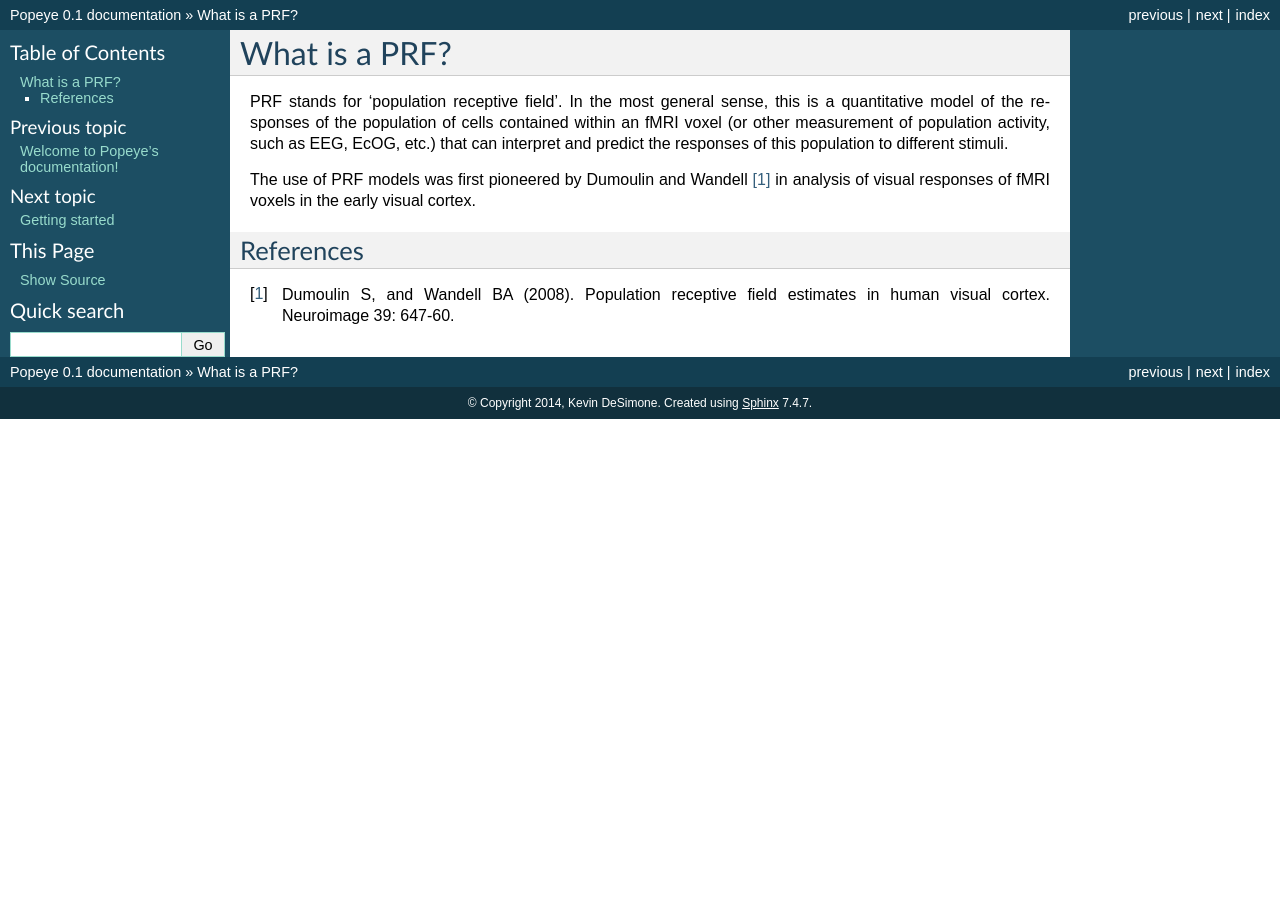
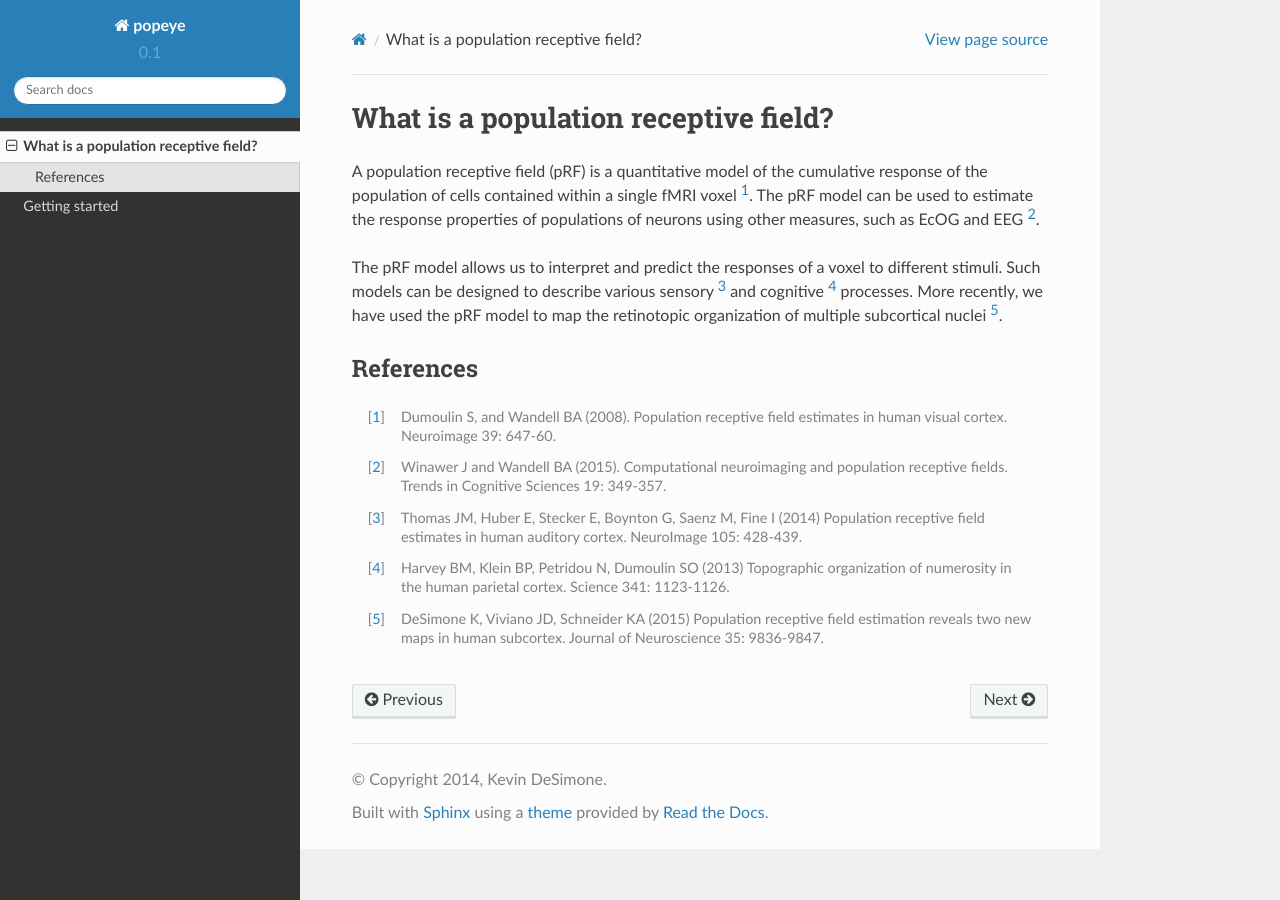
Before and after one commit to kdesimone/popeye, a Sphinx documentation site: the page built from docs/prf.rst, in a window 1280 px wide. Built offline with Sphinx 7.4.7 and the Read the Docs theme 2.0.0, drawn with Linux system fonts in a browser that asks for light colours; formulas are drawn with MathJax 3; pages that are not in the unit, such as notebooks, are missing from menus.

Commit message:
DOC: now using rtd!

```diff
--- a/docs/conf.py
+++ b/docs/conf.py
@@ -44,7 +44,7 @@ source_suffix = '.rst'
 master_doc = 'index'
 
 # General information about the project.
-project = u'Popeye'
+project = u'popeye'
 copyright = u'2014, Kevin DeSimone'
 
 # The version info for the project you're documenting, acts as replacement for
@@ -95,7 +95,11 @@ pygments_style = 'sphinx'
 
 # The theme to use for HTML and HTML Help pages.  See the documentation for
 # a list of builtin themes.
-html_theme = 'default'
+import sphinx_rtd_theme
+
+html_theme = "sphinx_rtd_theme"
+
+html_theme_path = [sphinx_rtd_theme.get_html_theme_path()]
 
 # Theme options are theme-specific and customize the look and feel of a theme
 # further.  For a list of options available for each theme, see the
--- a/docs/getting_started.rst
+++ b/docs/getting_started.rst
@@ -1,7 +1,36 @@
 Getting started
-=================
+================
 
-To run the analysis::
+Welcome to **popeye**!  This section of the documentation will help you install **popeye** and its dependencies
+and then walks you through a small demonstration of how to use **popeye** for fitting some simulated
+timeseries data.
+
+
+Installation
+-------------
+
+Download the popeye source code from the GitHub repository `here <https://github.com/kdesimone/popeye>`_.
+Using popeye requires that you have installed `NumPy <http://www.numpy.org>`_, `SciPy <http://www.scipy.org>`_,
+`statsmodel <https://pypi.python.org/pypi/statsmodels>`_, `Cython <http://www.cython.org>`_, and
+`matplotlib <http://www.matplotlib.org>`_.
+
+Once you've downloaded the popeye source code and installed the dependencies, install
+popeye and build the Cython extensions I've written for speeding up the analyses. ::
+
+    $ cd popeye
+    $ sudo python setup.py install build_ext
+    $ python
+    >>> import popeye
+    >>> popeye.__version__
+    '0.1.0.dev'
+
+Demo
+-----
+
+Below is a small demonstration of how to interact with the popeye API.  Here,
+we'll generate our stimulus and simulate the BOLD response of a Gaussian pRF
+model estimate we'll just invent.  Normally, we'd be analyzing the BOLD time-series
+that we collect while we present a participant with a visual stimulus. ::
 
     import ctypes
     import numpy as np
@@ -61,7 +90,14 @@ To run the analysis::
     # verbose = 1 is a single print
     # verbose = 2 is very verbose
     fit = og.GaussianFit(model, data, grids, bounds, Ns=3,
-                         voxel_index=(1,2,3), auto_fit=True,verbose=2)
+                         voxel_index=(1,2,3), auto_fit=True, verbose=2)
+
+Inspecting the results
+----------------------
+
+Below is the output of the model fit we invoked in the code block above. We also include some
+matplotlib code for plotting the simulated data and the predicted timeseries.  Explore the
+attributes of the **fit** object to get a sense of thekinds of measures gleaned from the pRF model. ::
 
     ## plot the results
     import matplotlib.pyplot as plt
@@ -73,3 +109,9 @@ To run the analysis::
     plt.ylabel('Amplitude',fontsize=18)
     plt.xlim(0,len(fit.data))
     plt.legend(loc=0)
+
+.. image:: ../images/model_fit.png
+    :width: 800px
+    :align: center
+    :height: 600px
+    :alt: alternate text
--- a/docs/index.rst
+++ b/docs/index.rst
@@ -3,7 +3,7 @@
    You can adapt this file completely to your liking, but it should at least
    contain the root `toctree` directive.
 
-Welcome to Popeye's documentation!
+Welcome to popeye's documentation!
 ==================================
 
 Contents:
--- a/docs/prf.rst
+++ b/docs/prf.rst
@@ -1,18 +1,30 @@
-What is a PRF?
-================
+What is a population receptive field?
+======================================
 
-PRF stands for 'population receptive field'. In the most general sense, this is
-a quantitative model of the responses of the population of cells contained
-within an fMRI voxel (or other measurement of population activity, such as EEG,
-EcOG, etc.)  that can interpret and predict the responses of this population to
-different stimuli.
+A population receptive field (pRF) is a quantitative model of the cumulative response
+of the population of cells contained within a single fMRI voxel [1]_.  The pRF model can
+be used to estimate the response properties of populations of neurons using other measures, such
+as EcOG and EEG [2]_.
 
-The use of PRF models was first pioneered by Dumoulin and Wandell [1]_ in analysis
-of visual responses of fMRI voxels in the early visual cortex.
-
+The pRF model allows us to interpret and predict the responses of a voxel to different stimuli.
+Such models can be designed to describe various sensory [3]_ and cognitive [4]_ processes.  More
+recently, we have used the pRF model to map the retinotopic organization of multiple subcortical
+nuclei [5]_.
 
 References
--------------------
+-----------
 
 .. [1] Dumoulin S, and Wandell BA (2008). Population receptive field estimates
         in human visual cortex. Neuroimage 39: 647-60.
+
+.. [2] Winawer J and Wandell BA (2015). Computational neuroimaging and population receptive
+        fields.  Trends in Cognitive Sciences 19: 349-357.
+
+.. [3] Thomas JM, Huber E, Stecker E, Boynton G, Saenz M, Fine I (2014) Population receptive
+        field estimates in human auditory cortex. NeuroImage 105: 428-439.
+
+.. [4] Harvey BM, Klein BP, Petridou N, Dumoulin SO (2013) Topographic organization of numerosity
+        in the human parietal cortex. Science 341: 1123-1126.
+
+.. [5] DeSimone K, Viviano JD, Schneider KA (2015) Population receptive field estimation reveals two
+        new maps in human subcortex. Journal of Neuroscience 35: 9836-9847.
--- a/index.html
+++ b/index.html
@@ -39,7 +39,7 @@
 
 <br><h3><a name="welcome" class="anchor" href="#welcome"><span class="octicon octicon-link"></span></a>Installation</h3>
 
-<p>Download the popeye source code from the GitHub repository.  Links to the tarball and zip files are at the top of this page for your convenience.  Using popeye requires that you have installed <a href="http://www.numpy.org/">NumPy</a>, <a href="http://www.scipy.org/">SciPy</a>, <a href="http://statsmodels.sourceforge.net/">statsmodel</a>, and <a href="http://www.cython.org/">Cython</a>.  Installing <a href="http://www.matplotlib.org/">matplotlib</a> is recommended as we'll be plotting the results of our pRF estimation but is not required for any of the model fitting procedures in popeye.</p>
+<p>Download the popeye source code from the GitHub repository.  Links to the tarball and zip files are at the top of this page for your convenience.  Using popeye requires that you have installed <a href="http://www.numpy.org/">NumPy</a>, <a href="http://www.scipy.org/">SciPy</a>, <a href="https://pypi.python.org/pypi/statsmodels/">statsmodel</a>, and <a href="http://www.cython.org/">Cython</a>.  Installing <a href="http://www.matplotlib.org/">matplotlib</a> is recommended as we'll be plotting the results of our pRF estimation but is not required for any of the model fitting procedures in popeye.</p>
 
 <p>Once you've downloaded the popeye source code and installed the aforementioned dependencies, you'll need to install popeye and build the Cython extensions I've written for speeding up the analyses.</p>
 
@@ -160,7 +160,7 @@ pool.join()
 
 <br><h3><a name="welcome" class="anchor" href="#welcome"><span class="octicon octicon-link"></span></a>References</h3>
 <p> [1] Dumoulin SO, Wandell BA (2008) Population receptive field estimates in human visual cortex. NeuroImage 39:647-660.</p>
-<p> [2] Thomas JM, Huber E, Stecker E, Boynton G, Saenz M, Fine I (2014) Population receptive field estimates in human auditory cortex. NeuroImage in press.</p>
+<p> [2] Thomas JM, Huber E, Stecker E, Boynton G, Saenz M, Fine I (2014) Population receptive field estimates in human auditory cortex. NeuroImage 109: 428:439.</p>
 <p> [3] Harvey BM, Klein BP, Petridou N, Dumoulin SO (2013) Topographic organization of numerosity in the human parietal cortex. Science 341: 1123-1126.</p>
 <p> [4] DeSimone K, Viviano JD, Schneider KA (2015) Population receptive field estimation reveals two new maps in human subcortex. Journal of Neuroscience 35: 9836-9847.</p>
 <A NAME="bottom"></A>
```
Also changed, not shown: other parts of docs/getting_started.rst (+1 -1 lines), images/prf_lgn.png (added).
